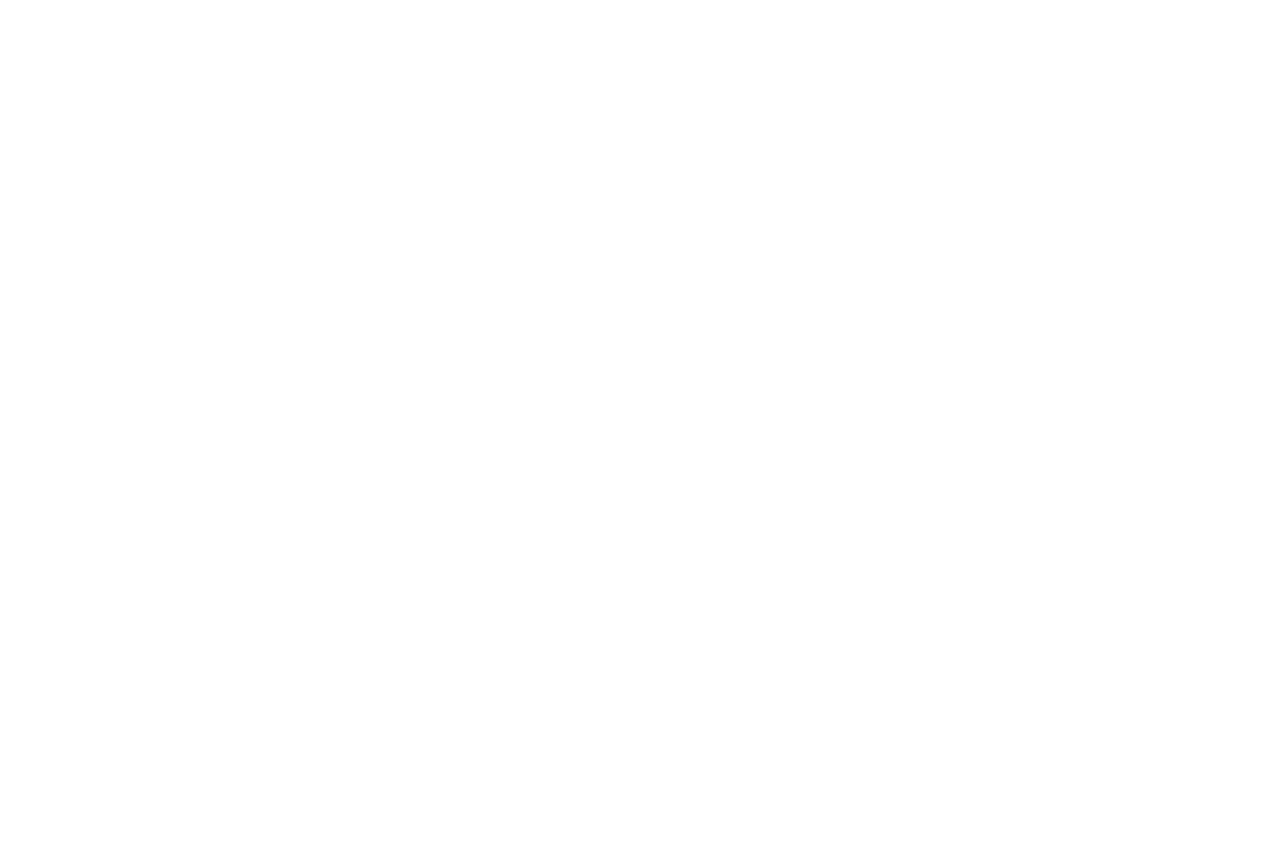
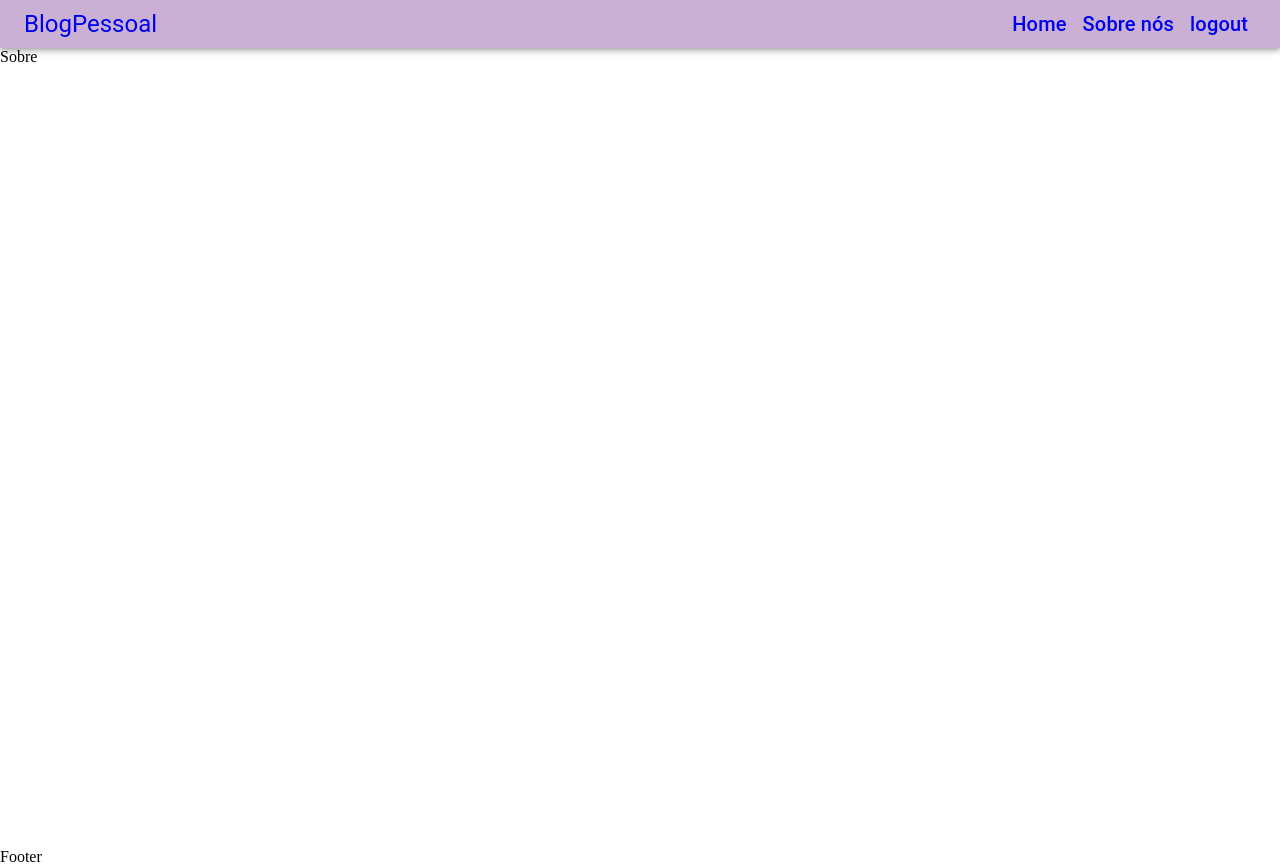
Before and after one commit to Mrnho1/BMC-Front, a React (Vite) app: page /sobre in a window 1280 px wide. Before the commit the page ends 800 px from the top, so only its background shows below. Built offline with nearby package versions, Linux system fonts and the light colour scheme.

Commit message:
Implementacao da Navbar e routes

```diff
--- a/src/App.tsx
+++ b/src/App.tsx
@@ -1,16 +1,32 @@
-import { useState } from 'react'
-import reactLogo from './assets/react.svg'
-import viteLogo from '/vite.svg'
-import './App.css'
+import { useState } from "react";
+import "./App.css";
+import Navbar from "./components/staticos/navbar/Navbar";
+import Footer from "./components/staticos/footer/Footer";
+import { BrowserRouter, Route, Routes } from 'react-router-dom';
+import Login from "./paginas/login/Login";
+import Home from "./paginas/home/Home";
+import Sobre from "./paginas/sobre/Sobre";
 
 function App() {
-  const [count, setCount] = useState(0)
+  const [count, setCount] = useState(0);
 
   return (
     <>
+      <BrowserRouter>
+        <Navbar />
+        <div style={{ minHeight: "100vh" }}>
+          <Routes>
+            <Route path="/" element={<Login />} />
+            <Route path="/login" element={<Login />} />
+            <Route path="/home" element={<Home />} />
+            <Route path="/sobre" element={<Sobre />} />
+          </Routes>
+        </div>
 
+        <Footer />
+      </BrowserRouter>
     </>
-  )
+  );
 }
 
-export default App
+export default App;
--- a/src/components/staticos/footer/Footer.tsx
+++ b/src/components/staticos/footer/Footer.tsx
@@ -0,0 +1,9 @@
+import React from 'react'
+
+function Footer() {
+  return (
+    <div>Footer</div>
+  )
+}
+
+export default Footer
--- a/src/components/staticos/navbar/Navbar.tsx
+++ b/src/components/staticos/navbar/Navbar.tsx
@@ -0,0 +1,48 @@
+import { AppBar, Toolbar, Typography } from "@material-ui/core";
+import { Box } from "@mui/material";
+import React from "react";
+import { Link } from "react-router-dom";
+
+function Navbar() {
+  return (
+    <AppBar position="static" style={{ background: "#C9B0D4" }}>
+      <Toolbar variant="dense">
+        <Box display={"flex"} justifyContent={"space-between"} width={"100%"}>
+          <Link to="/home">
+            <Box style={{ cursor: "pointer" }}>
+              <Typography variant="h5" color="inherit">
+                BlogPessoal
+              </Typography>
+            </Box>
+          </Link>
+          <Box display="flex" justifyContent="start">
+            <Link to="/home">
+              <Box mx={1} style={{ cursor: "pointer" }}>
+                <Typography variant="h6" color="inherit">
+                  Home
+                </Typography>
+              </Box>
+            </Link>
+            <Link to="/sobre">
+              <Box mx={1} style={{ cursor: "pointer" }}>
+                <Typography variant="h6" color="inherit">
+                  Sobre nós
+                </Typography>
+              </Box>
+            </Link>
+
+            <Link to="/login">
+              <Box mx={1} style={{ cursor: "pointer" }}>
+                <Typography variant="h6" color="inherit">
+                  logout
+                </Typography>
+              </Box>
+            </Link>
+          </Box>
+        </Box>
+      </Toolbar>
+    </AppBar>
+  );
+}
+
+export default Navbar;
--- a/src/paginas/home/Home.tsx
+++ b/src/paginas/home/Home.tsx
@@ -0,0 +1,9 @@
+import React from 'react'
+
+function Home() {
+  return (
+    <div>Home</div>
+  )
+}
+
+export default Home
--- a/src/paginas/login/Login.tsx
+++ b/src/paginas/login/Login.tsx
@@ -0,0 +1,9 @@
+import React from 'react'
+
+function Login() {
+  return (
+    <div>Login</div>
+  )
+}
+
+export default Login
--- a/src/paginas/sobre/Sobre.tsx
+++ b/src/paginas/sobre/Sobre.tsx
@@ -0,0 +1,9 @@
+import React from 'react'
+
+function Sobre() {
+  return (
+    <div>Sobre</div>
+  )
+}
+
+export default Sobre
```
